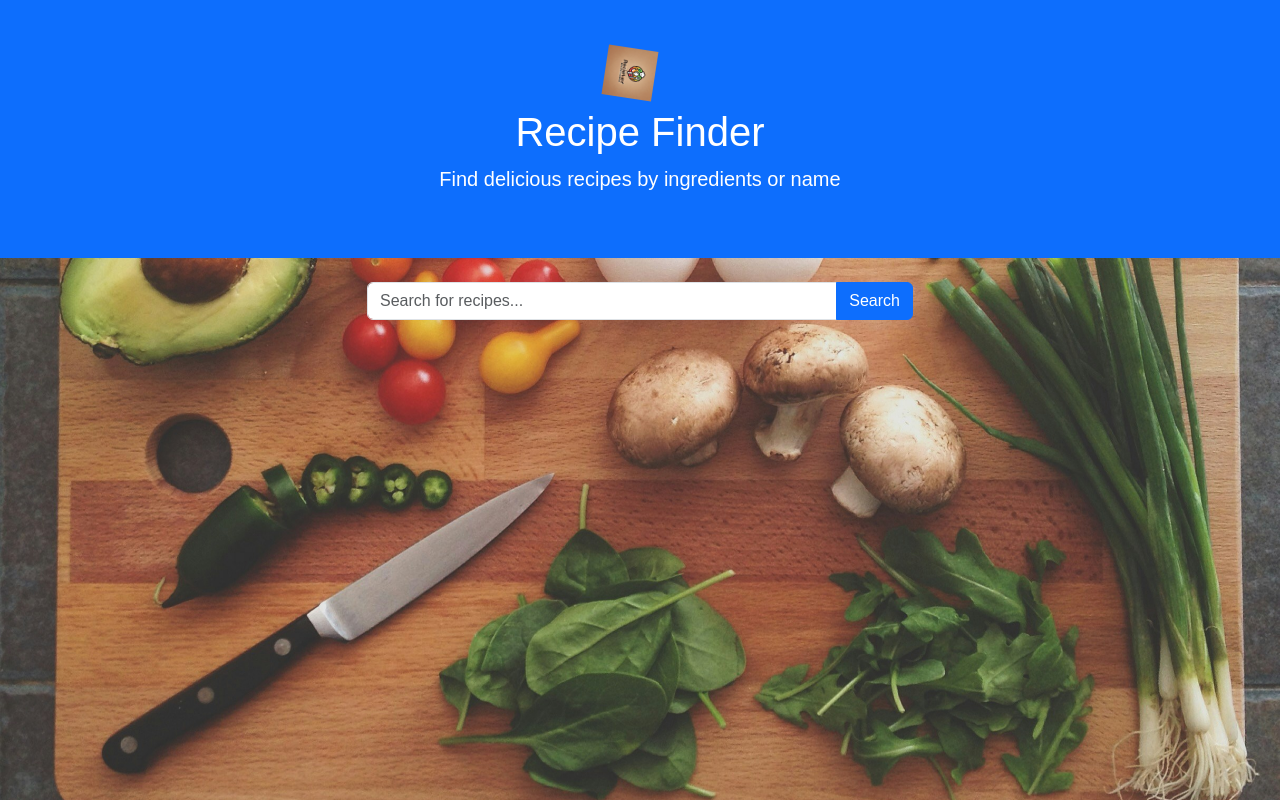
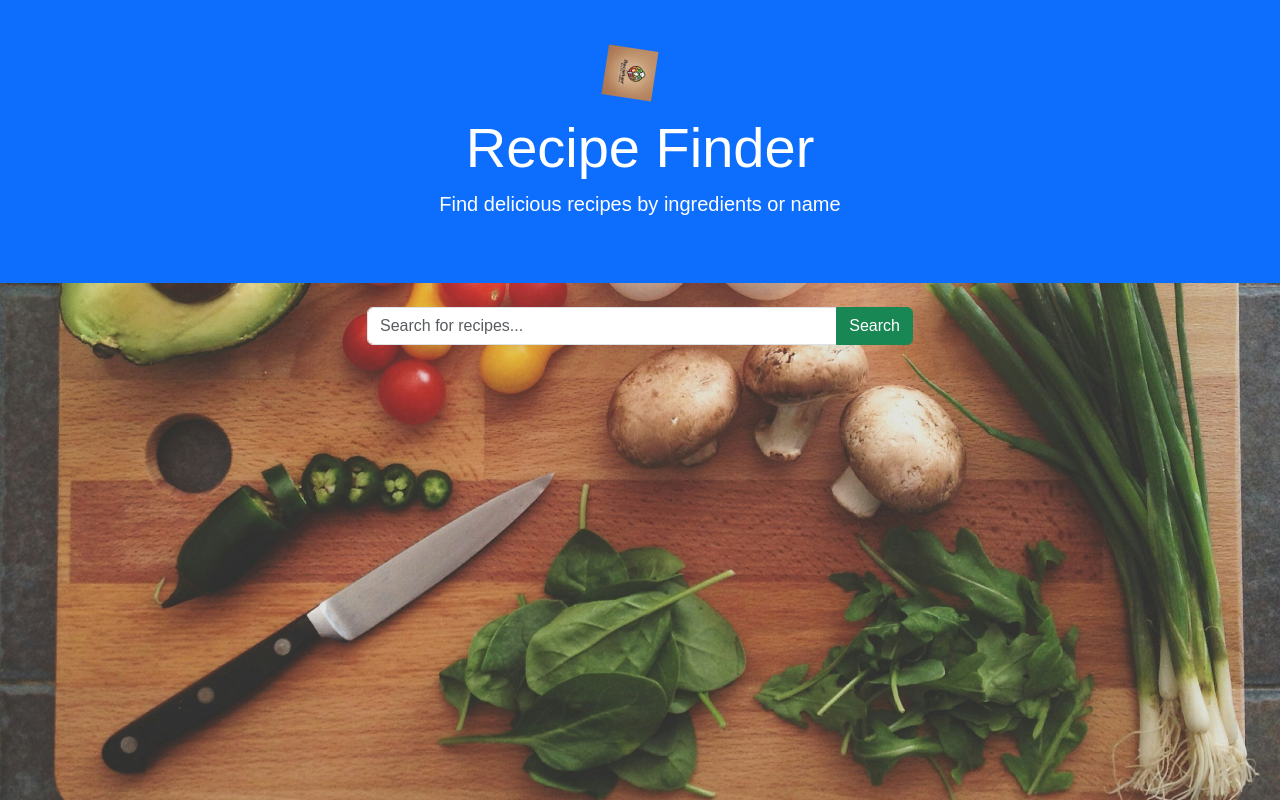
Before and after one commit to mrahmanau/recipe-finder, a React (Create React App) app: page / in a window 1280 px wide. Built offline with nearby package versions, Linux system fonts and the light colour scheme.

Commit message:
Added recipe service and component

```diff
--- a/src/App.js
+++ b/src/App.js
@@ -1,39 +1,78 @@
-import logo from "./logo.svg";
+import React, { useState } from "react";
 import "./App.css";
-import { useState } from "react";
 import recipeLogo from "./assets/logo.webp";
+import { searchRecipesByName } from "./services/recipeService";
+import SearchBar from "./components/searchBar";
 
 function App() {
-  const [query, setQuery] = useState("");
+  const [recipes, setRecipes] = useState([]);
+  const [isSearched, setIsSearched] = useState(false);
 
-  const handleSearchChange = (e) => {
-    setQuery(e.target.value);
+  // Function to handle the search and fetch recipes
+  const handleSearch = async (query) => {
+    setIsSearched(true);
+    const result = await searchRecipesByName(query);
+    setRecipes(result || []);
   };
 
   return (
     <div className="App">
-      <header className="bg-primary text-white py-5">
-        <div className="logo-container">
-          <img src={recipeLogo} className="App-logo" alt="logo" />
+      {/* Header Section */}
+      <header className="bg-primary text-white py-5 text-center">
+        <div className="container">
+          <img
+            src={recipeLogo}
+            className="App-logo mb-3"
+            alt="logo"
+            style={{ maxWidth: "150px" }}
+          />
+          <h1 className="display-4">Recipe Finder</h1>
+          <p className="lead">Find delicious recipes by ingredients or name</p>
         </div>
-        <h1>Recipe Finder</h1>
-        <p className="lead">Find delicious recipes by ingredients or name</p>
       </header>
 
+      {/* Search Bar */}
       <div className="container my-4">
         <div className="row justify-content-center">
           <div className="col-md-6">
-            <div className="input-group">
-              <input
-                type="text"
-                className="form-control"
-                placeholder="Search for recipes..."
-                value={query}
-                onChange={handleSearchChange}
-              />
-              <button className="btn btn-primary">Search</button>
-            </div>
+            <SearchBar onSearch={handleSearch} />
           </div>
+        </div>
+      </div>
+
+      {/* Recipe Cards */}
+      <div className="container">
+        <div className="row">
+          {recipes.length > 0
+            ? recipes.map((recipe) => (
+                <div
+                  key={recipe.idMeal}
+                  className="col-md-4 mb-4 d-flex justify-content-center"
+                >
+                  <div
+                    className="card"
+                    style={{ width: "18rem", borderRadius: "10px" }}
+                  >
+                    <img
+                      src={recipe.strMealThumb}
+                      className="card-img-top"
+                      alt={recipe.strMeal}
+                      style={{
+                        borderTopLeftRadius: "10px",
+                        borderTopRightRadius: "10px",
+                      }}
+                    />
+                    <div className="card-body text-center">
+                      <h5 className="card-title">{recipe.strMeal}</h5>
+                    </div>
+                  </div>
+                </div>
+              ))
+            : isSearched && (
+                <p className="text-center mt-4">
+                  No recipes found. Try searching for something!
+                </p>
+              )}
         </div>
       </div>
     </div>
--- /dev/null
+++ b/src/components/searchBar.js
@@ -0,0 +1,34 @@
+import React, { useState } from "react";
+
+function SearchBar({ onSearch }) {
+  const [query, setQuery] = useState("");
+
+  const handleSearch = () => {
+    if (query.trim()) {
+      onSearch(query);
+    }
+  };
+
+  return (
+    <div className="mb-3">
+      <div className="input-group">
+        <input
+          type="text"
+          className="form-control"
+          placeholder="Search for recipes..."
+          value={query}
+          onChange={(e) => setQuery(e.target.value)}
+        />
+        <button
+          className="btn btn-success"
+          type="button"
+          onClick={handleSearch}
+        >
+          Search
+        </button>
+      </div>
+    </div>
+  );
+}
+
+export default SearchBar;
--- /dev/null
+++ b/src/services/recipeService.js
@@ -0,0 +1,12 @@
+const API_BASE_URL = "https://www.themealdb.com/api/json/v1/1";
+
+// Function to search recipes by name
+export const searchRecipesByName = async (query) => {
+  try {
+    const response = await fetch(`${API_BASE_URL}/search.php?s=${query}`);
+    const data = await response.json();
+    return data.meals;
+  } catch (error) {
+    console.error("Error fetching recipes:", error);
+  }
+};
```
